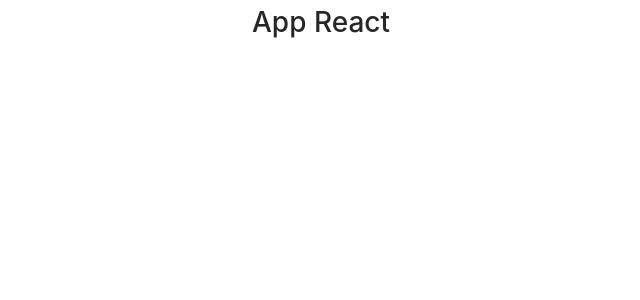
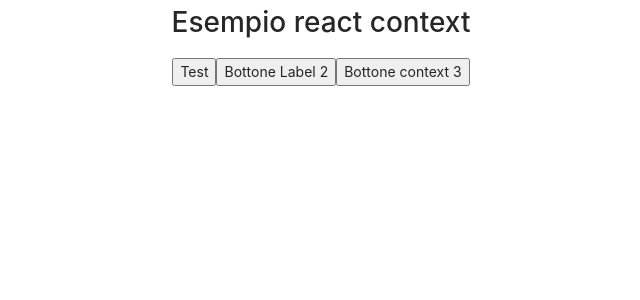
Before and after one commit to morozkodev/corso-react-avanzato, a React (Create React App) app: page / in a window 1280 px wide. Shown: the top 300 px of the page, without its empty margins (319-959 px from the left). Built offline with nearby package versions, Linux system fonts and the light colour scheme.

Commit message:
Esempio gestione context

```diff
--- a/src/App.js
+++ b/src/App.js
@@ -1,13 +1,46 @@
 // esempio di uso di context
 import React from 'react';
 import './App.css';
+const ThemeContext = React.createContext( { label2: 'Bottone Label 2' });
+const ThemeContext3 = React.createContext('Bottone context 3');
 
 function App (){
     return (
         <div className="App">
-            <h1>App React</h1>
+            <h1>Esempio react context</h1>
+            <Toolbar valore="Test"></Toolbar>
         </div>
     )
 }
 
+function Toolbar(props){
+    return (
+        <div>
+            <ThemedButton1 valore={props.valore}></ThemedButton1>
+			<ThemedButton2></ThemedButton2>
+			<ThemedButton3></ThemedButton3>
+        </div>
+    )
+}
+
+class ThemedButton1 extends React.Component{
+	render() {
+		return <button>{this.props.valore}</button>
+	}
+}
+
+class ThemedButton2 extends React.Component{
+	static contextType = ThemeContext;
+	render() {
+		return <button>{this.context.label2}</button>
+	}
+}
+
+class ThemedButton3 extends React.Component{
+	static contextType = ThemeContext3;
+	render() {
+		return <button>{this.context}</button>
+	}
+}
+
 export default App;
```
